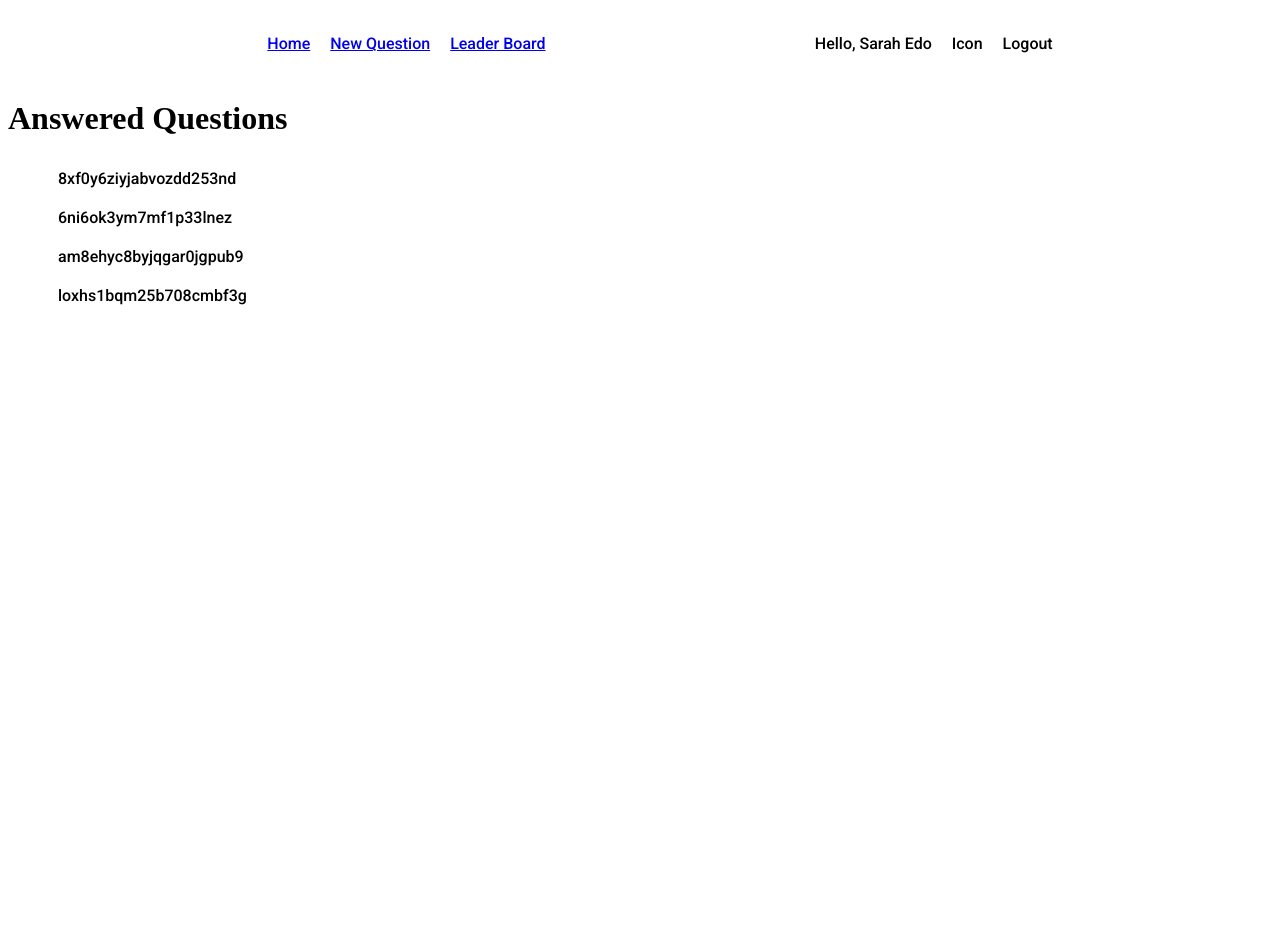
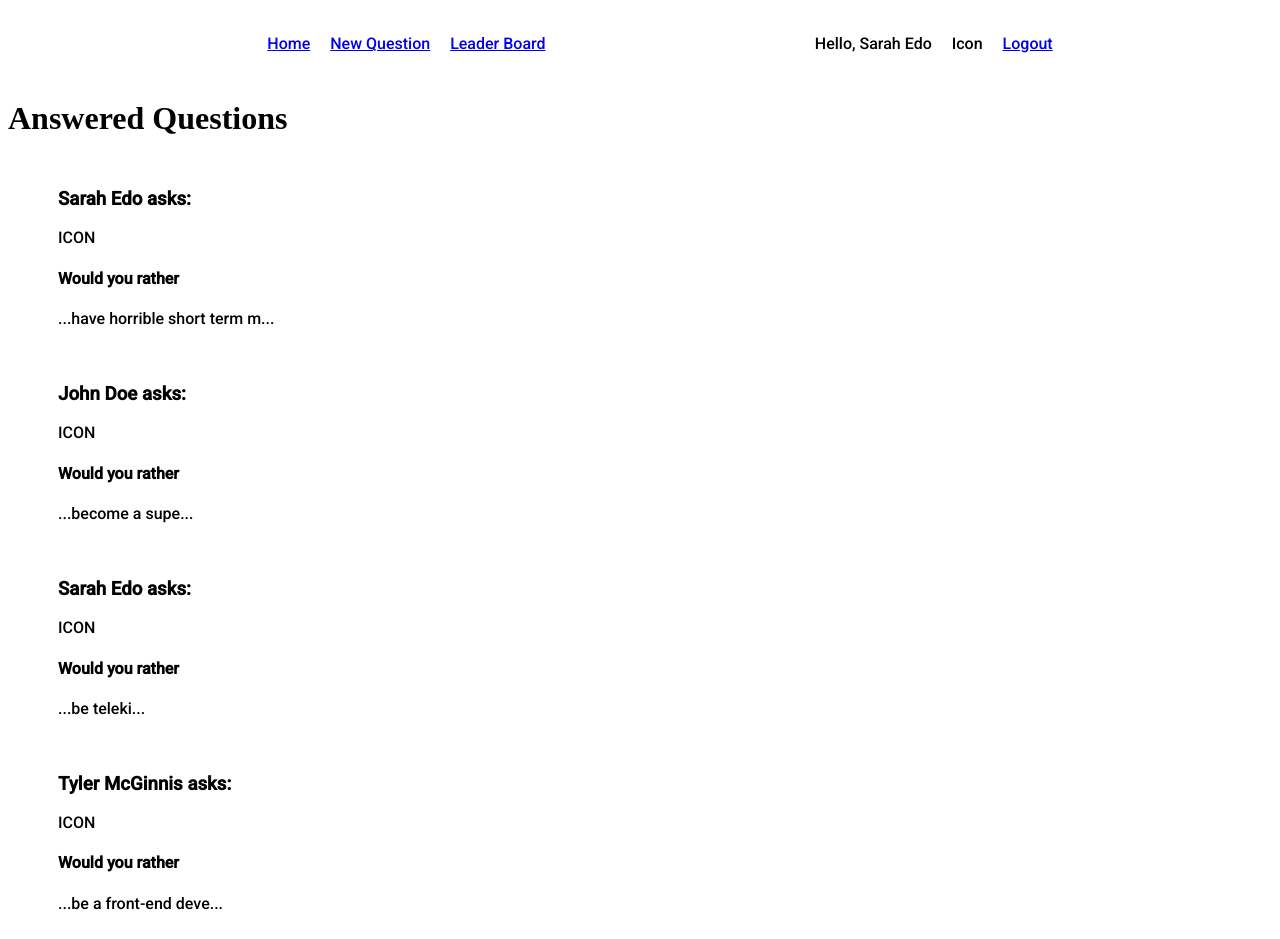
Before and after one commit to evmiguel/would-you-rather, a React (Create React App) app: page /signin in a window 1280 px wide. Both pictures are taken after a click on the button "Sign In". Before the commit the page ends 808 px from the top, so only its background shows below. Built offline with nearby package versions, Linux system fonts and the light colour scheme.

Commit message:
minor feat: displaying asked questions

```diff
--- a/src/components/App.js
+++ b/src/components/App.js
@@ -18,12 +18,6 @@ class App extends Component {
         <div className="App">
           <Nav />
           <Route path='/signin' component={SignIn} />
-          {
-            // Promp user to sign in on page
-            !this.props.authedUser
-            ? <Redirect to='/signin' />
-            : null
-          }
           <Route path='/' exact component={Home} />
         </div>
       </Router>
--- a/src/components/Home.js
+++ b/src/components/Home.js
@@ -1,5 +1,5 @@
-import React, { Component } from 'react'
-import { Redirect } from 'react-router-dom'
+import React, { Component, Fragment } from 'react'
+import { Redirect, withRouter } from 'react-router-dom'
 import { connect } from 'react-redux'
 
 class Home extends Component {
@@ -17,7 +17,16 @@ class Home extends Component {
         		<ul>
         			{
         				Object.keys(userAnswers).map(answer => (
-        					<li key={questions[answer].id}>{questions[answer].id}</li>
+        					<li key={questions[answer].id}>
+        						<h3>{users[questions[answer].author].name} asks:</h3>
+        						<div className='question-box'>
+        							<p>ICON</p>
+        							<div className='question-text'>
+        								<h4>Would you rather</h4>
+        								<p>...{questions[answer].optionOne.text.substring(0, questions[answer].optionOne.text.length-5)}...</p>
+        							</div>
+        						</div>
+        					</li>
         				))
         			}
         		</ul>
@@ -33,4 +42,4 @@ function mapStateToProps({authedUser, users, questions}) {
 		questions
 	}
 }
-export default connect(mapStateToProps)(Home)
+export default withRouter(connect(mapStateToProps)(Home))
--- a/src/components/Nav.js
+++ b/src/components/Nav.js
@@ -1,5 +1,5 @@
 import React, { Component, createRef } from 'react'
-import { NavLink, withRouter } from 'react-router-dom'
+import { NavLink, withRouter, Link } from 'react-router-dom'
 import { connect } from 'react-redux'
 import { setAuthedUser } from '../actions/authedUser'
 
@@ -30,7 +30,7 @@ class Nav extends Component {
   logout = () => {
     this.props.dispatch(setAuthedUser(null))
     // When user is logged out, return to the signin page
-    this.props.history.push('/signin')
+    this.props.history.push('/')
   }
 
   render() {
@@ -83,7 +83,7 @@ class Nav extends Component {
                     Icon
                   </li>
                   <li>
-                    <a onClick={this.logout}>Logout</a>
+                    <Link to='/' onClick={this.logout}>Logout</Link>
                   </li>
                 </ul>
               </nav>
--- a/src/components/SignIn.js
+++ b/src/components/SignIn.js
@@ -18,10 +18,18 @@ class SignIn extends Component {
 		this.props.history.push('/')
 	}
 
-	componentDidUpdate() {
+	setLocalAuthedUser = () => {
 		if (!this.state.authedUser && this.props.users.length > 0) {
 			this.setState({authedUser: this.props.users[0].id})
 		}
+	}
+
+	componentDidMount() {
+		this.setLocalAuthedUser()
+	}
+
+	componentDidUpdate() {
+		this.setLocalAuthedUser()
 	}
 
 	render() {
```
